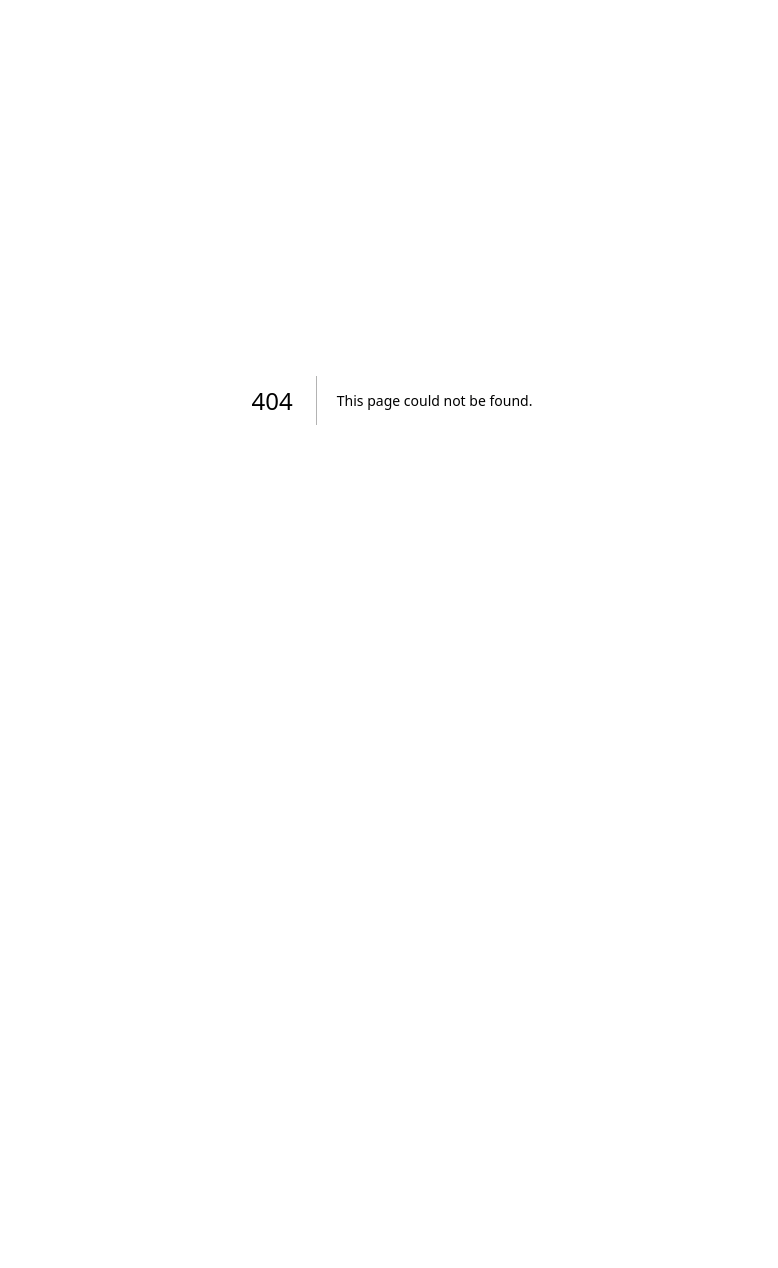
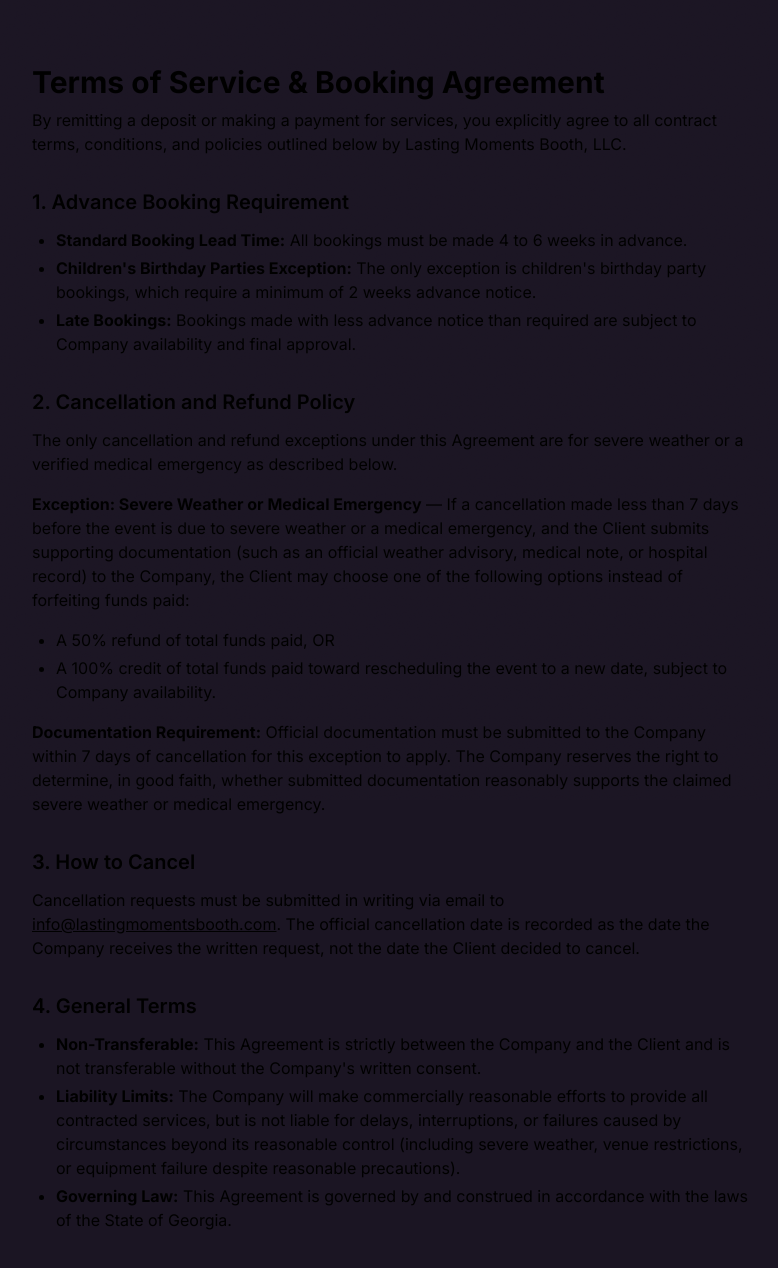
Before and after one commit to gs13slw/photobooth-website, a Next.js app: page /terms in a window 1280 px wide. Before the commit this address had no page. Shown: the top 1268 px of the page, without its empty margins (248-1026 px from the left). Before the commit the page ends 800 px from the top, so only its background shows below. Built offline with nearby package versions, Linux system fonts and the light colour scheme.

Commit message:
Add terms of service page and footer link

```diff
--- /dev/null
+++ b/app/terms/page.tsx
@@ -0,0 +1,93 @@
+export const metadata = {
+  title: "Terms of Service | Lasting Moments Booth",
+  description: "Terms of Service and Booking Agreement for Lasting Moments Booth, LLC.",
+};
+
+export default function TermsOfServicePage() {
+  return (
+    <main className="max-w-3xl mx-auto px-6 py-16 text-black">
+      <h1 className="text-3xl font-bold mb-2">Terms of Service &amp; Booking Agreement</h1>
+      <p className="mb-8">
+        By remitting a deposit or making a payment for services, you explicitly
+        agree to all contract terms, conditions, and policies outlined below by
+        Lasting Moments Booth, LLC.
+      </p>
+
+      <h2 className="text-xl font-semibold mt-8 mb-3">1. Advance Booking Requirement</h2>
+      <ul className="list-disc pl-6 space-y-1 mb-6">
+        <li>
+          <strong>Standard Booking Lead Time:</strong> All bookings must be made
+          4 to 6 weeks in advance.
+        </li>
+        <li>
+          <strong>Children&apos;s Birthday Parties Exception:</strong> The only
+          exception is children&apos;s birthday party bookings, which require a
+          minimum of 2 weeks advance notice.
+        </li>
+        <li>
+          <strong>Late Bookings:</strong> Bookings made with less advance notice
+          than required are subject to Company availability and final approval.
+        </li>
+      </ul>
+
+      <h2 className="text-xl font-semibold mt-8 mb-3">2. Cancellation and Refund Policy</h2>
+      <p className="mb-4">
+        The only cancellation and refund exceptions under this Agreement are
+        for severe weather or a verified medical emergency as described below.
+      </p>
+      <p className="mb-4">
+        <strong>Exception: Severe Weather or Medical Emergency</strong> — If a
+        cancellation made less than 7 days before the event is due to severe
+        weather or a medical emergency, and the Client submits supporting
+        documentation (such as an official weather advisory, medical note, or
+        hospital record) to the Company, the Client may choose one of the
+        following options instead of forfeiting funds paid:
+      </p>
+      <ul className="list-disc pl-6 space-y-1 mb-4">
+        <li>A 50% refund of total funds paid, OR</li>
+        <li>
+          A 100% credit of total funds paid toward rescheduling the event to a
+          new date, subject to Company availability.
+        </li>
+      </ul>
+      <p className="mb-6">
+        <strong>Documentation Requirement:</strong> Official documentation must
+        be submitted to the Company within 7 days of cancellation for this
+        exception to apply. The Company reserves the right to determine, in
+        good faith, whether submitted documentation reasonably supports the
+        claimed severe weather or medical emergency.
+      </p>
+
+      <h2 className="text-xl font-semibold mt-8 mb-3">3. How to Cancel</h2>
+      <p className="mb-6">
+        Cancellation requests must be submitted in writing via email to{" "}
+        <a href="mailto:info@lastingmomentsbooth.com" className="underline">
+          info@lastingmomentsbooth.com
+        </a>
+        . The official cancellation date is recorded as the date the Company
+        receives the written request, not the date the Client decided to
+        cancel.
+      </p>
+
+      <h2 className="text-xl font-semibold mt-8 mb-3">4. General Terms</h2>
+      <ul className="list-disc pl-6 space-y-1 mb-6">
+        <li>
+          <strong>Non-Transferable:</strong> This Agreement is strictly between
+          the Company and the Client and is not transferable without the
+          Company&apos;s written consent.
+        </li>
+        <li>
+          <strong>Liability Limits:</strong> The Company will make commercially
+          reasonable efforts to provide all contracted services, but is not
+          liable for delays, interruptions, or failures caused by circumstances
+          beyond its reasonable control (including severe weather, venue
+          restrictions, or equipment failure despite reasonable precautions).
+        </li>
+        <li>
+          <strong>Governing Law:</strong> This Agreement is governed by and
+          construed in accordance with the laws of the State of Georgia.
+        </li>
+      </ul>
+    </main>
+  );
+}
--- a/components/Footer.tsx
+++ b/components/Footer.tsx
@@ -120,9 +120,10 @@
             <span className="hidden sm:block" aria-hidden="true">
               |
             </span>
-            <a href="#" className="transition-colors hover:text-cream">
-              Terms of Service
-            </a>
+
+           <Link href="/terms" className="transition-colors hover:text-cream">
+  Terms of Service
+</Link>
           </div>
         </div>
       </div>
```
